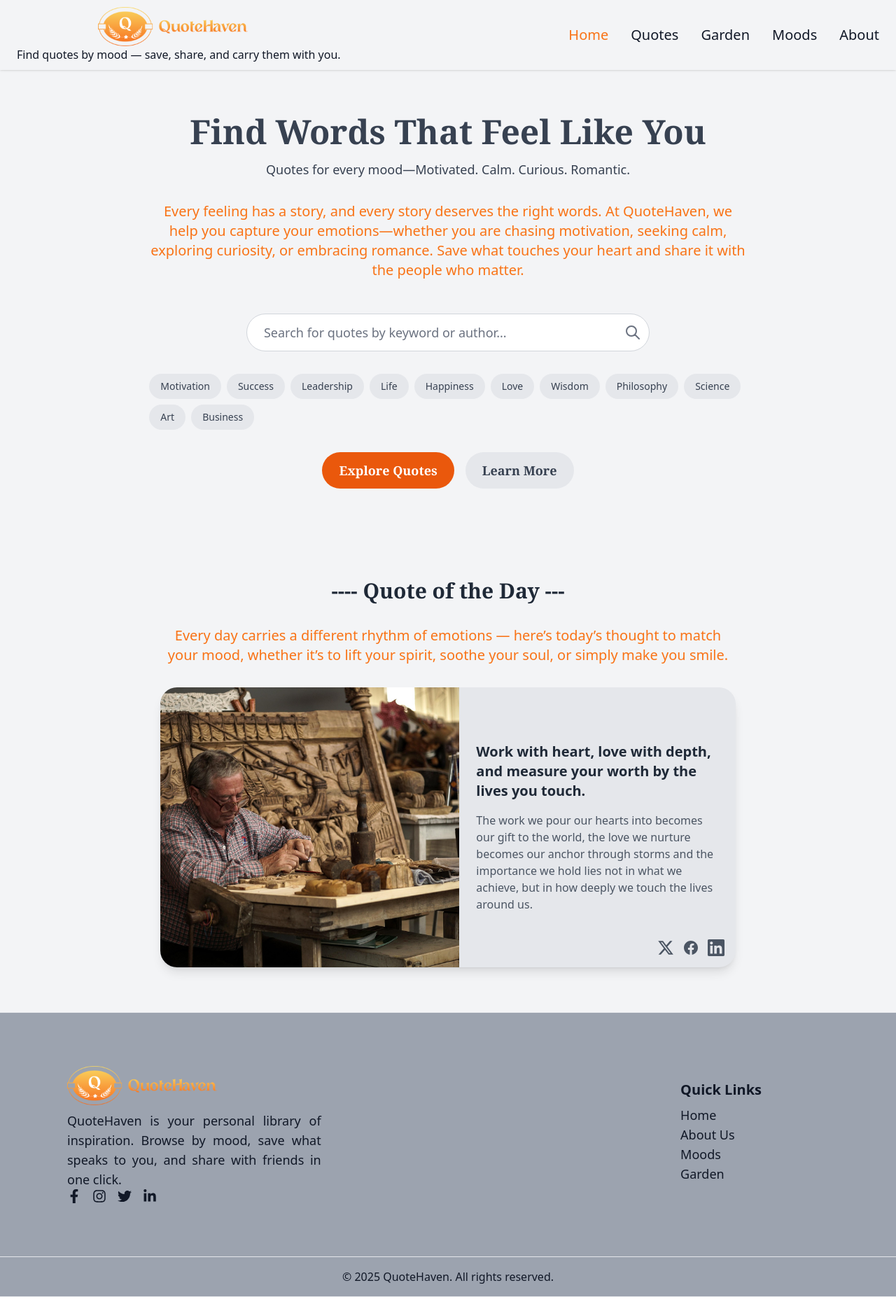
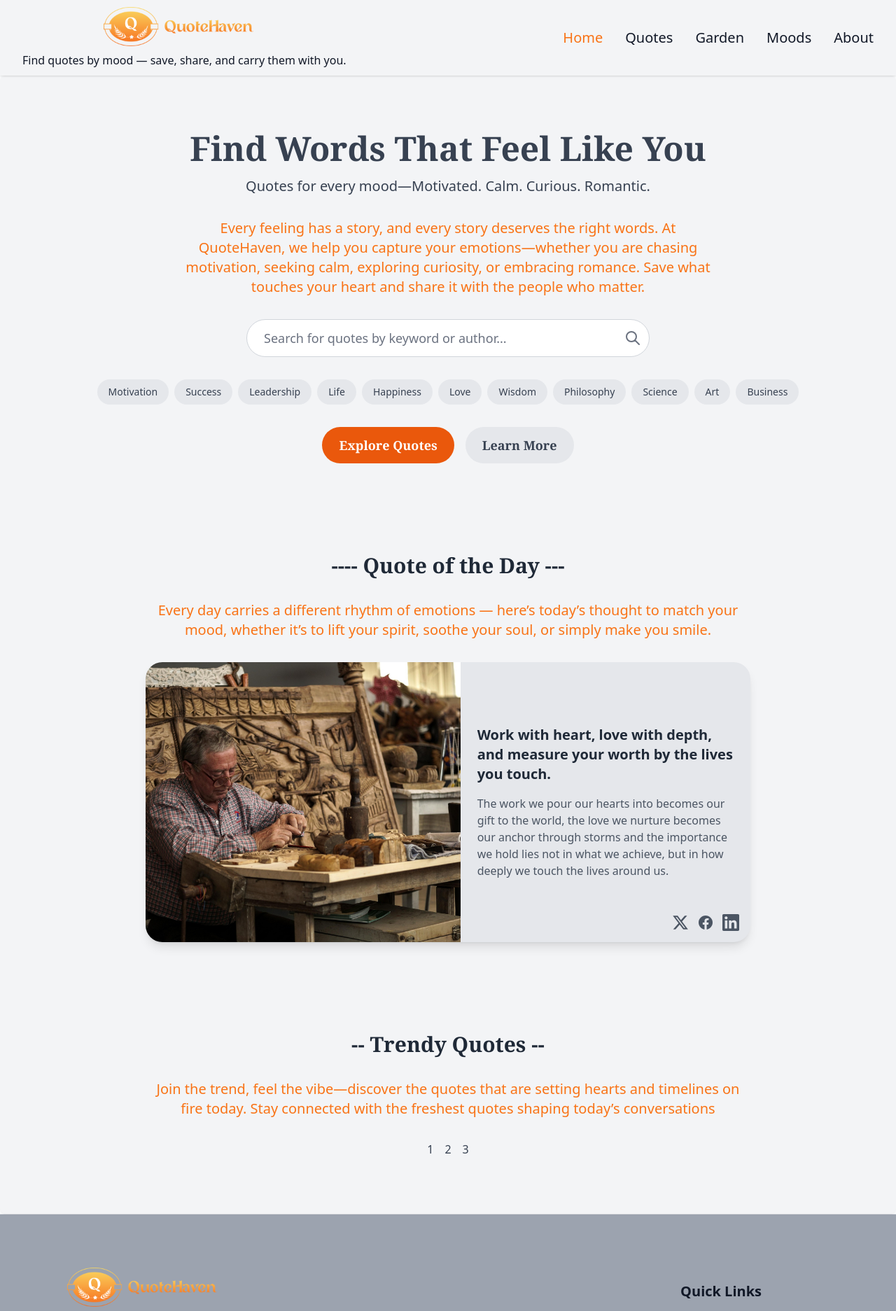
Before and after one commit to palak-1505/QuoteHaven, a React (Vite) app: page / in a window 1280 px wide. Shown: the top 1873 px of the page at 70% size. Built offline with nearby package versions, Linux system fonts and the light colour scheme.

Commit message:
save changes

```diff
--- a/src/components/Header/Header.jsx
+++ b/src/components/Header/Header.jsx
@@ -3,93 +3,94 @@ import { Link,NavLink } from 'react-router-dom';
 import logo from '../../assets/logo.png';
 
 function Header() {
+
+    const [isMenuOpen, setIsMenuOpen] = React.useState(false);
+
+      const toggleMenu = () => {
+        setIsMenuOpen(!isMenuOpen);
+      };
     return (
-        <header className='sticky w-full top-0 shadow z-50'>
-            <nav className='bg-gray-100 border-gray-200 px-4 lg:px-6 py-2.5'>
-                <div className='flex flex-wrap justify-between items-center mx-auto max-w-screen-xl'>
-                    <div className="flex justify-center items-center flex-col text-gray-900 font-medium">
-                        <div >
+        <header className="sticky w-full top-0 shadow z-50">
+          <nav className="bg-gray-100 border-gray-200 px-4 sm:px-6 lg:px-8 py-2.5">
+            <div className="flex flex-wrap justify-between items-center mx-auto max-w-screen-xl">
+              <div className="flex justify-center items-center flex-col text-gray-900 font-medium text-center">
+                <div>
                   <img
                     src={logo}
-                            className="mr-4 h-14"
+                    className="mr-4 h-10 sm:h-12 lg:h-14"
                     alt="Logo"
                   />
                 </div>
-                        <div>
+                <div className="text-sm sm:text-base lg:text-base mt-2">
                   Find quotes by mood — save, share, and carry them with you.
                 </div>
               </div>
-
-
+              <button
+                onClick={toggleMenu}
+                className="lg:hidden text-gray-900 focus:outline-none ml-auto"
+                aria-label="Toggle menu"
+              >
+                <svg className="w-6 h-6" fill="none" stroke="currentColor" viewBox="0 0 24 24" xmlns="http://www.w3.org/2000/svg">
+                  <path strokeLinecap="round" strokeLinejoin="round" strokeWidth="2" d={isMenuOpen ? "M6 18L18 6M6 6l12 12" : "M4 6h16M4 12h16M4 18h16"}></path>
+                </svg>
+              </button>
               <div
-
-                        className=" justify-between items-center w-full lg:flex lg:w-auto lg:order-1"
+                className={`w-full lg:flex lg:w-auto lg:order-1 ${isMenuOpen ? 'block' : 'hidden'} lg:block`}
                 id="mobile-menu-2"
               >
-                        <ul className="flex flex-col mt-4 text-xl font-medium lg:flex-row lg:space-x-8 lg:mt-0">
+                <ul className="flex flex-col mt-4 text-base sm:text-lg lg:text-xl font-medium lg:flex-row lg:space-x-8 lg:mt-0">
                   <li>
                     <NavLink
                       to="/"
-                                    className={({isActive}) =>
+                      className={({ isActive }) =>
                         `block py-2 pr-4 pl-3 duration-200 ${isActive ? "text-orange-500" : "text-gray-900"} border-b border-gray-100 hover:bg-gray-50 lg:hover:bg-transparent lg:border-0 hover:text-orange-700 lg:p-0`
                       }
                     >
                       Home
                     </NavLink>
                   </li>
-
                   <li>
                     <NavLink
                       to="/Quotes"
-                                    className={({isActive}) =>
+                      className={({ isActive }) =>
                         `block py-2 pr-4 pl-3 duration-200 ${isActive ? "text-orange-500" : "text-gray-900"} border-b border-gray-100 hover:bg-gray-50 lg:hover:bg-transparent lg:border-0 hover:text-orange-700 lg:p-0`
                       }
-                                > Quotes
-
+                    >
+                      Quotes
                     </NavLink>
                   </li>
-
-
                   <li>
                     <NavLink
                       to="/Garden"
-                                    className={({isActive}) =>
+                      className={({ isActive }) =>
                         `block py-2 pr-4 pl-3 duration-200 ${isActive ? "text-orange-500" : "text-gray-900"} border-b border-gray-100 hover:bg-gray-50 lg:hover:bg-transparent lg:border-0 hover:text-orange-700 lg:p-0`
                       }
                     >
                       Garden
                     </NavLink>
                   </li>
-
                   <li>
                     <NavLink
                       to="/Moods"
-                                    className={({isActive}) =>
+                      className={({ isActive }) =>
                         `block py-2 pr-4 pl-3 duration-200 ${isActive ? "text-orange-500" : "text-gray-900"} border-b border-gray-100 hover:bg-gray-50 lg:hover:bg-transparent lg:border-0 hover:text-orange-700 lg:p-0`
                       }
-                                > Moods
-
+                    >
+                      Moods
                     </NavLink>
                   </li>
-
                   <li>
                     <NavLink
                       to="/About"
-                                    className={({isActive}) =>
+                      className={({ isActive }) =>
                         `block py-2 pr-4 pl-3 duration-200 ${isActive ? "text-orange-500" : "text-gray-900"} border-b border-gray-100 hover:bg-gray-50 lg:hover:bg-transparent lg:border-0 hover:text-orange-700 lg:p-0`
                       }
-                                > About
-
+                    >
+                      About
                     </NavLink>
                   </li>
-
                 </ul>
-
               </div>
-
-
-
-
             </div>
           </nav>
         </header>
--- a/src/components/Home/Home.jsx
+++ b/src/components/Home/Home.jsx
@@ -3,6 +3,7 @@ import { motion } from "framer-motion";
 import SearchBar from './SearchBar';
 import QuoteOfTheDay from './QuoteOfTheDay';
 import QuoteCategories from './QuoteCategories';
+import TrendyQuotes from './TrendyQuotes';
 
 
 
@@ -10,19 +11,19 @@ import QuoteCategories from './QuoteCategories';
 function Home() {
     return (
 
-        <section className='bg-gray-100 h-full text-gray-700'>
-           <div className='flex justify-center items-center flex-col' >
-            <div className='w-2/3  my-4 bg-gray-100 '>
-                <div className='text-5xl font-extrabold mt-12 mb-4 text-center'>
-                <h1 className='font-serif'>Find Words That Feel Like You</h1>
+    <section className='bg-gray-100 h-full  text-gray-700'>
+        <div className="flex justify-center items-center flex-col min-h-screen bg-gray-50 ">
+            <div className="w-full  bg-gray-100 rounded-lg shadow-sm p-4 sm:p-6 md:p-8">
+            <div className="text-3xl sm:text-4xl md:text-5xl font-extrabold mt-8 sm:mt-10 md:mt-12 mb-4 text-center">
+              <h1 className="font-serif">Find Words That Feel Like You</h1>
             </div>
-                <div className='text-center text-lg font-medium'>
+            <div className="text-center text-base sm:text-lg md:text-xl font-medium">
               <p>Quotes for every mood—Motivated. Calm. Curious. Romantic.</p>
             </div>
-
-                <div className='flex justify-center mt-8 '>
-                    <div className=' h-32 text-center text-xl'>
-                      <p className='text-orange-500'>Every feeling has a story, and every story deserves the right words.
+            <div className="flex justify-center mt-6 sm:mt-8">
+              <div className="text-base sm:text-lg md:text-xl text-center max-w-3xl">
+                <p className="text-orange-500">
+                  Every feeling has a story, and every story deserves the right words.
                   At QuoteHaven, we help you capture your emotions—whether you are
                   chasing motivation, seeking calm, exploring curiosity, or
                   embracing romance. Save what touches your heart and share
@@ -33,11 +34,14 @@ function Home() {
                 <SearchBar/>
                 <QuoteCategories/>
                 <QuoteOfTheDay/>
+                <TrendyQuotes/>
+            </div>
+        </div>
 
 
 
-            </div>
-           </div>
+
+
     </section>
 
     );
--- a/src/components/Home/TrendyQuotes.jsx
+++ b/src/components/Home/TrendyQuotes.jsx
@@ -0,0 +1,28 @@
+import React from 'react'
+
+function TrendyQuotes() {
+    return (
+        <div className="flex flex-col my-12 max-w-4xl mx-auto px-4 mt-32">
+            <div className='text-3xl font-serif font-bold text-gray-800 text-center mb-8'>
+                <h1>-- Trendy Quotes --</h1>
+            </div>
+            <div className='text-xl text-orange-500 text-center mb-8'>
+                <p>
+                    Join the trend, feel the vibe—discover the quotes that are setting hearts and timelines on fire today.
+                    Stay connected with the freshest quotes shaping today’s conversations
+                </p>
+            </div>
+            <div className='flex justify-center'>
+                <div className=' grid grid-cols-3 gap-4'>
+                    <div>1</div>
+                    <div>2</div>
+                    <div>3</div>
+                </div>
+            </div>
+
+        </div>
+
+    )
+}
+
+export default TrendyQuotes
```
Lines whose indentation alone changed are shown as unchanged.
